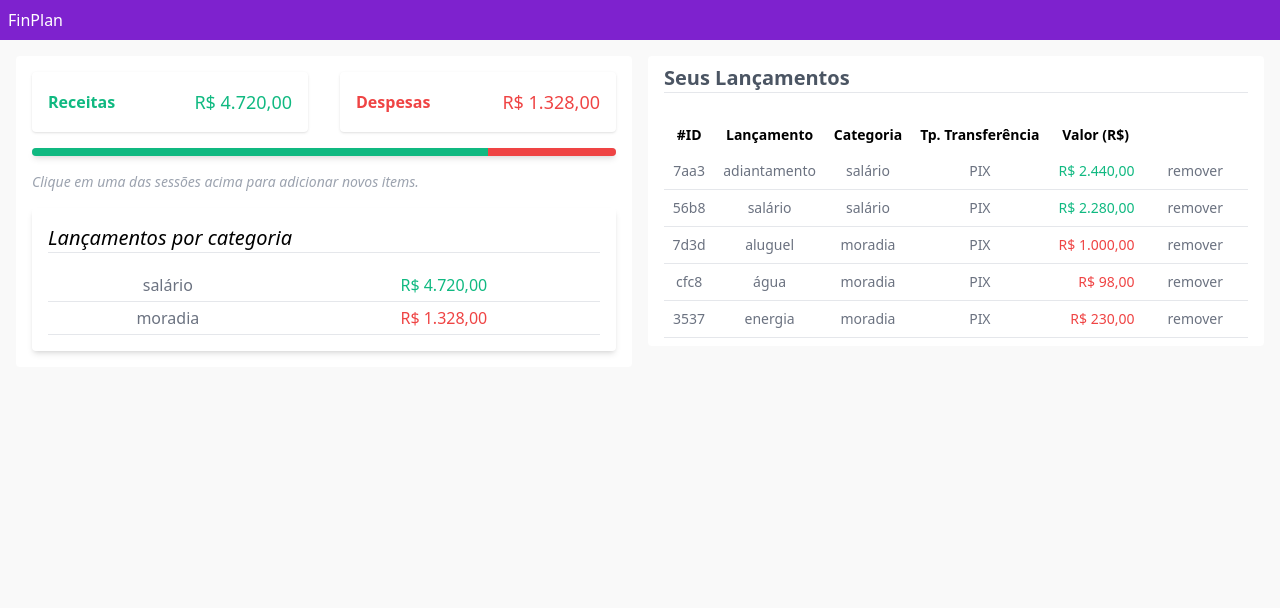
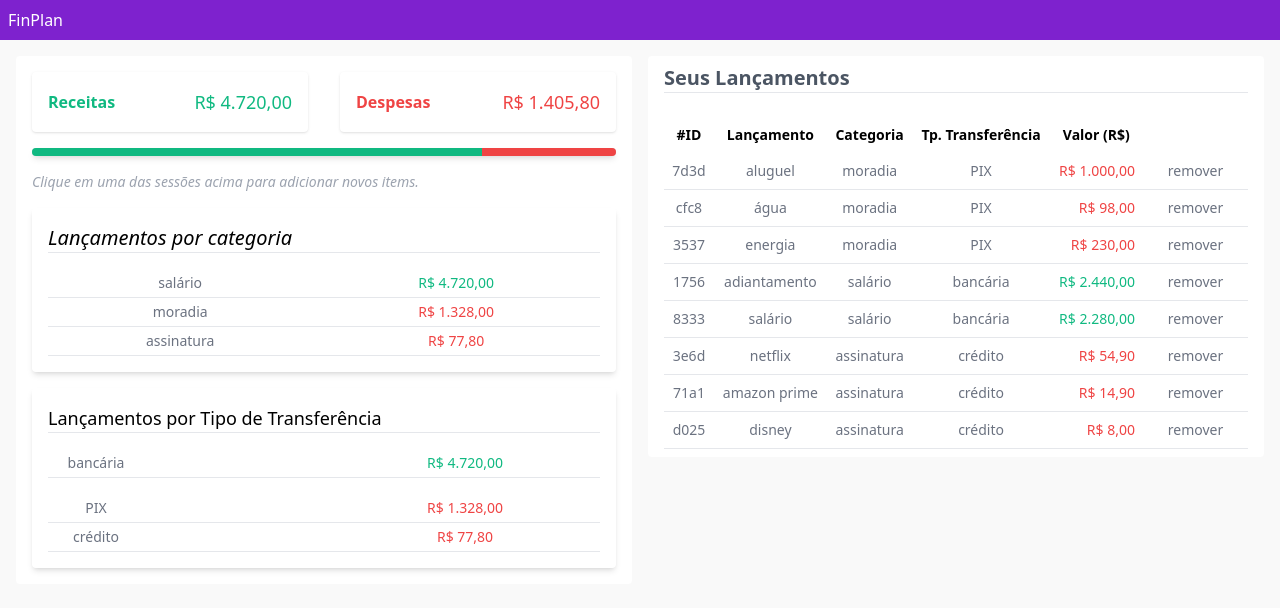
Before and after one commit to josecarlosmonteiro/facileasy-finplan-web, a Next.js app: page /lancamentos/fixos in a window 1280 px wide. Shown: the top 608 px of the page. Built offline with nearby package versions, Linux system fonts and the light colour scheme; data requests are answered from the project's data file.

Commit message:
feat: implementar resumo de lançamentos por categoria.

```diff
--- a/src/app/(logged)/lancamentos/fixos/page.tsx
+++ b/src/app/(logged)/lancamentos/fixos/page.tsx
@@ -1,4 +1,5 @@
-import { FixedReleasesCategory } from "@/components/releases/fixed/FixedReleasesCategory";
+import { FixedReleasesCategoryTotals } from "@/components/releases/fixed/FixedReleasesCategoryTotals";
+import { FixedReleasesTransferTypeTotals } from "@/components/releases/fixed/FixedReleasesTransferTypeTotals";
 import { GeneralTableFixedReleases } from "@/components/releases/fixed/GeneralTableFixedReleases";
 import { ReleasesBalancePercentage } from "@/components/releases/fixed/ReleasesBalancePercentage";
 import { TotalSection } from "@/components/releases/fixed/TotalSection";
@@ -27,7 +28,9 @@ export default async function FixedReleases() {
               Clique em uma das sessões acima para adicionar novos items.
             </div>
 
-            <FixedReleasesCategory />
+            <FixedReleasesCategoryTotals />
+
+            <FixedReleasesTransferTypeTotals />
           </section>
 
           <section className="h-fit bg-white rounded text-start p-2 px-4">
--- a/src/components/releases/fixed/FixedReleasesCategory.tsx
+++ b/src/components/releases/fixed/FixedReleasesCategoryTotals.tsx
@@ -11,7 +11,7 @@ type TableDataProps = {
   total: number;
 };
 
-export function FixedReleasesCategory() {
+export function FixedReleasesCategoryTotals() {
   const { releases } = useContext(FixedReleasesContext);
   const { totalByRevenueCategory, totalByExpenseCategory } =
     useRelease(releases);
@@ -47,7 +47,7 @@ export function FixedReleasesCategory() {
   ];
 
   return (
-    <div className="p-4 shadow-md rounded">
+    <div className="p-4 shadow-md rounded text-sm">
       {!!tableData.length ? (
         <>
           <h1 className="text-xl italic">Lançamentos por categoria</h1>
--- /dev/null
+++ b/src/components/releases/fixed/FixedReleasesTransferTypeTotals.tsx
@@ -0,0 +1,54 @@
+'use client';
+
+import { ColumnDef, Table } from "@/components/shared/Table";
+import { useRelease } from "@/hooks/useRelease";
+import { FixedReleasesContext } from "@/providers/FixedReleasesProvider";
+import { currency } from "@/utils/formats";
+import { useContext } from "react";
+
+type TableDataProps = {
+  transferType: string;
+  total: number;
+};
+
+export function FixedReleasesTransferTypeTotals() {
+  const { releases } = useContext(FixedReleasesContext);
+  const { totalByRevenueTransferType, totalByExpenseTransferType } = useRelease(releases);
+
+  const columns: (type: 'in' | 'out') => ColumnDef<TableDataProps>[] = (type: 'in' | 'out') => [
+    { accessKey: "transferType", cell: data => <div className="w-20 text-center">{data.transferType}</div> },
+    {
+      accessKey: "total", cell: data => (
+        <div className={`${type === 'in' ? 'text-emerald-500' : 'text-red-500'}`}>
+          {currency(data.total)}
+        </div>
+      )
+    },
+  ];
+
+  const getTableData = (entryObj: Record<string, number>) =>
+    Object.entries(entryObj).map(([key, value]) => ({ transferType: key, total: value }))
+
+
+  const tableData: TableDataProps[] = [
+    ...Object.entries(totalByRevenueTransferType).map(([key, value]) => ({
+      transferType: key,
+      total: value,
+    })),
+    ...Object.entries(totalByExpenseTransferType).map(([key, value]) => ({
+      transferType: key,
+      total: value,
+    })),
+  ];
+
+  return (
+    <div className="p-4 rounded shadow-md">
+      <h1 className="text-lg">Lançamentos por Tipo de Transferência</h1>
+      <hr />
+      <div className="text-sm">
+        <Table columns={columns('in')} data={getTableData(totalByRevenueTransferType)} />
+        <Table columns={columns('out')} data={getTableData(totalByExpenseTransferType)} />
+      </div>
+    </div>
+  )
+}
--- a/src/database/db.json
+++ b/src/database/db.json
@@ -1,21 +1,5 @@
 {
   "fixed-releases": [
-    {
-      "id": "7aa3",
-      "category": "salário",
-      "transferType": "PIX",
-      "title": "adiantamento",
-      "value": 2440,
-      "type": "in"
-    },
-    {
-      "id": "56b8",
-      "category": "salário",
-      "transferType": "PIX",
-      "title": "salário",
-      "value": 2280,
-      "type": "in"
-    },
     {
       "id": "7d3d",
       "category": "moradia",
@@ -39,6 +23,46 @@
       "title": "energia",
       "value": 230,
       "type": "out"
+    },
+    {
+      "id": "1756",
+      "category": "salário",
+      "transferType": "bancária",
+      "title": "adiantamento",
+      "value": 2440,
+      "type": "in"
+    },
+    {
+      "id": "8333",
+      "category": "salário",
+      "transferType": "bancária",
+      "title": "salário",
+      "value": 2280,
+      "type": "in"
+    },
+    {
+      "id": "3e6d",
+      "category": "assinatura",
+      "transferType": "crédito",
+      "title": "netflix",
+      "value": 54.9,
+      "type": "out"
+    },
+    {
+      "id": "71a1",
+      "category": "assinatura",
+      "transferType": "crédito",
+      "title": "amazon prime",
+      "value": 14.9,
+      "type": "out"
+    },
+    {
+      "id": "d025",
+      "category": "assinatura",
+      "transferType": "crédito",
+      "title": "disney",
+      "value": 8,
+      "type": "out"
     }
   ]
 }
--- a/src/hooks/useRelease.tsx
+++ b/src/hooks/useRelease.tsx
@@ -29,14 +29,14 @@ export function useRelease(releases: TRelease[]) {
 
   const totalByRevenueTransferType = mapTotalByProp(
     revenues,
-    revenuesCategories,
+    unique(revenues, 'transferType'),
     "transferType",
     "value"
   );
 
   const totalByExpenseTransferType = mapTotalByProp(
     expenses,
-    expensesCategories,
+    unique(expenses, 'transferType'),
     "transferType",
     "value"
   );
```
